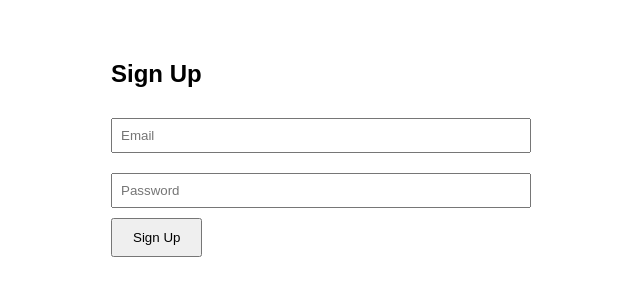
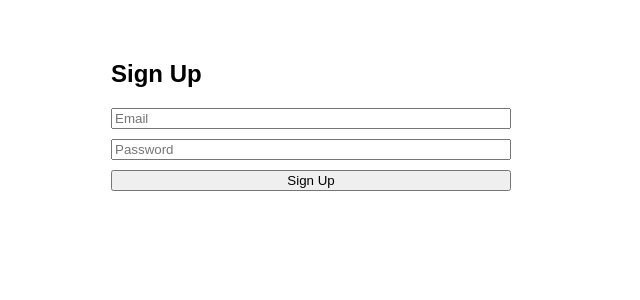
Before and after one commit to Rabbi111-cloud/Mental-Support-App, a Next.js app: page /signup in a window 1280 px wide. Shown: the top 300 px of the page, without its empty margins (329-969 px from the left). Built offline with nearby package versions, Linux system fonts and the light colour scheme; no server answers.

Commit message:
Update page.js

```diff
--- a/app/signup/page.js
+++ b/app/signup/page.js
@@ -1,47 +1,11 @@
 "use client"
+import { SignupForm } from "../../components/AuthForms"
 
-import { useState } from "react"
-import { auth } from "../../lib/firebase"
-import { createUserWithEmailAndPassword } from "firebase/auth"
-import { useRouter } from "next/navigation"
-
-export default function Signup() {
-  const [email, setEmail] = useState("")
-  const [password, setPassword] = useState("")
-  const [error, setError] = useState("")
-  const router = useRouter()
-
-  const handleSignup = async () => {
-    try {
-      await createUserWithEmailAndPassword(auth, email, password)
-      router.push("/chat") // redirect to chat after signup
-    } catch (err) {
-      setError(err.message)
-    }
-  }
-
+export default function SignupPage() {
   return (
     <main style={{ padding: 40, maxWidth: 400, margin: "auto" }}>
       <h2>Sign Up</h2>
-      <input
-        type="email"
-        placeholder="Email"
-        value={email}
-        onChange={(e) => setEmail(e.target.value)}
-        style={{ width: "100%", margin: "10px 0", padding: 8 }}
-      />
-      <input
-        type="password"
-        placeholder="Password"
-        value={password}
-        onChange={(e) => setPassword(e.target.value)}
-        style={{ width: "100%", margin: "10px 0", padding: 8 }}
-      />
-      <button onClick={handleSignup} style={{ padding: "10px 20px" }}>
-        Sign Up
-      </button>
-
-      {error && <p style={{ color: "red" }}>{error}</p>}
+      <SignupForm />
     </main>
   )
 }
```
